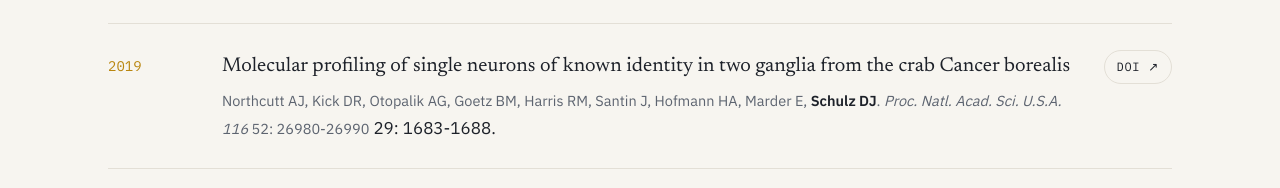
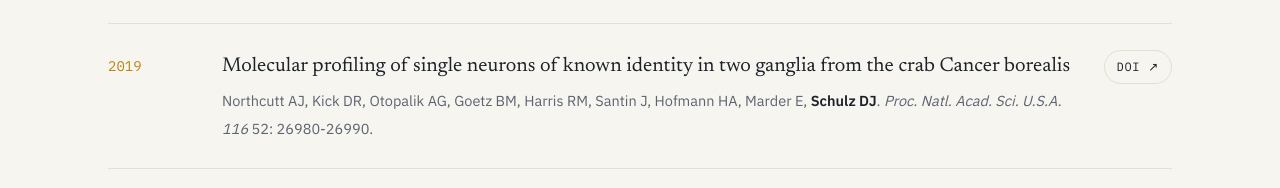
Before and after one commit to SuperCrabMan/schulz-lab, a plain HTML site: page index.html in a window 1280 px wide. Shown: the part 4348-4536 px from the top of the page. Drawn offline with Linux system fonts and the light colour scheme.

Commit message:
Update index.html

```diff
--- a/index.html
+++ b/index.html
@@ -422,7 +422,7 @@
           <span class="year">2026</span>
           <div>
             <span class="title">Conductance relationships across compartments associated with bursting output in a model of a motor neuron in the crustacean cardiac ganglion</span>
-            <span class="authors">Dopp DP, Samarth PS, Wang J, Kick DR, <b>Schulz DJ</b>. <span class="journal">Journal of Neurophysiology</span>135: 686-704.</span>
+            <span class="authors">Dopp DP, Samarth PS, Wang J, Kick DR, <b>Schulz DJ</b>. <span class="journal">Journal of Neurophysiology</span> 135: 686-704.</span>
           </div>
           <a class="link" href="https://doi.org/10.1152/jn.00324.2024" target="_blank" rel="noopener">DOI ↗</a>
         </li>
@@ -450,7 +450,7 @@
           <span class="year">2019</span>
           <div>
             <span class="title">Molecular profiling of single neurons of known identity in two ganglia from the crab Cancer borealis</span>
-            <span class="authors">Northcutt AJ, Kick DR, Otopalik AG, Goetz BM, Harris RM, Santin J, Hofmann HA, Marder E, <b>Schulz DJ</b>. <span class="journal">Proc. Natl. Acad. Sci. U.S.A. 116</span> 52: 26980-26990</span> 29: 1683-1688.</span>
+            <span class="authors">Northcutt AJ, Kick DR, Otopalik AG, Goetz BM, Harris RM, Santin J, Hofmann HA, Marder E, <b>Schulz DJ</b>. <span class="journal">Proc. Natl. Acad. Sci. U.S.A. 116</span> 52: 26980-26990.</span>
           </div>
           <a class="link" href="https://doi.org/10.1073/pnas.1911413116" target="_blank" rel="noopener">DOI ↗</a>
         </li>
```
